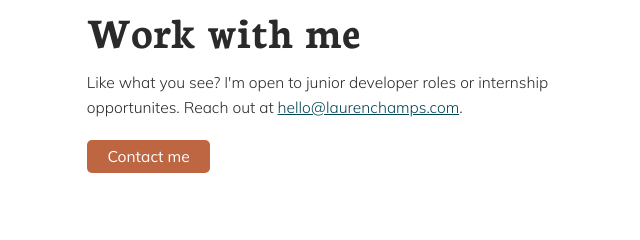
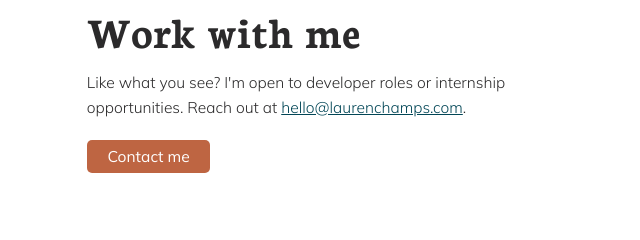
Before and after one commit to laurenchamps/portfolio-v2, a website built with Parcel: page src/index.html in a window 1280 px wide. Shown: the part 3570-3810 px from the top of the page, 0-640 px from the left. Built offline with nearby package versions, Linux system fonts and the light colour scheme.

Commit message:
Minor content update

```diff
--- a/src/index.html
+++ b/src/index.html
@@ -286,8 +286,8 @@
         <div class="contact__content">
           <h2 class="heading-2 contact__heading-2">Work with me</h2>
           <p class="contact__text">
-            Like what you see? I'm open to junior developer roles or internship
-            opportunites. Reach out at
+            Like what you see? I'm open to developer roles or internship
+            opportunities. Reach out at
             <a href="mailto:hello@laurenchamps.com" class="link"
               >hello@laurenchamps.com</a
             >.
```
Also changed, not shown: dist/index.html.
